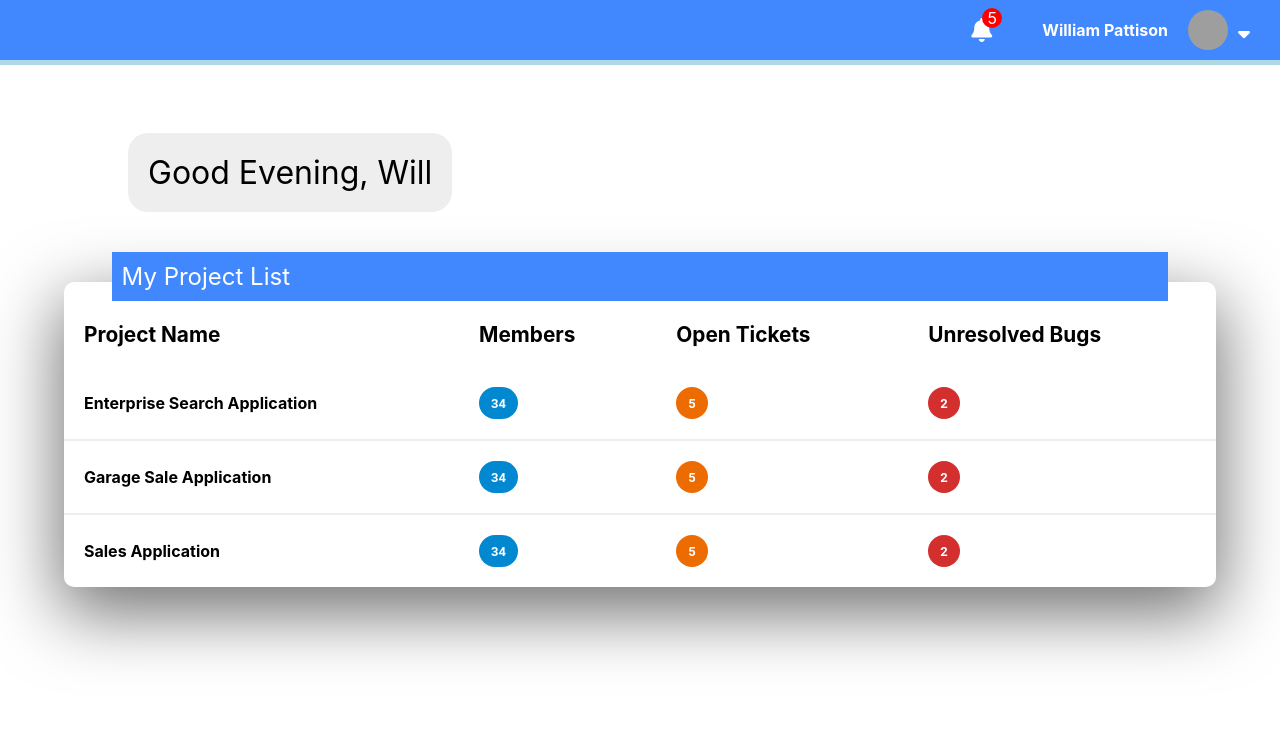
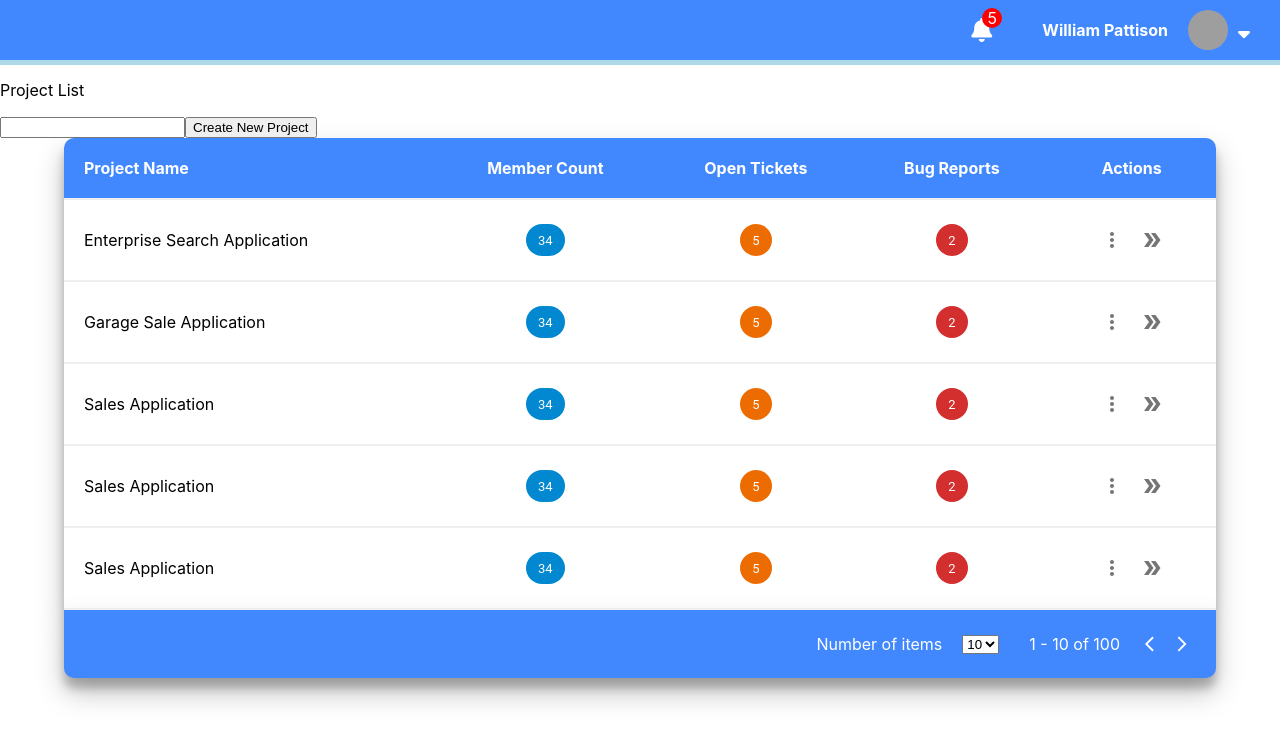
Before and after one commit to sQuillP/Scout, a React (Create React App) app in the folder client/: page /projects in a window 1280 px wide. Shown: the top 742 px of the page. Built offline with nearby package versions, Linux system fonts and the light colour scheme; grey boxes are pictures that could not be loaded.

Commit message:
refurbished projectHome component

```diff
--- a/client/package.json
+++ b/client/package.json
@@ -5,7 +5,8 @@
   "dependencies": {
     "@emotion/react": "^11.11.0",
     "@emotion/styled": "^11.11.0",
-    "@mui/material": "^5.13.2",
+    "@mui/icons-material": "^5.11.16",
+    "@mui/material": "^5.13.3",
     "@reduxjs/toolkit": "^1.9.5",
     "@testing-library/jest-dom": "^5.16.5",
     "@testing-library/react": "^13.4.0",
--- a/client/src/pages/projects/ProjectHome.js
+++ b/client/src/pages/projects/ProjectHome.js
@@ -1,9 +1,14 @@
 
 import { Chip } from "@mui/material";
 import HorizontalNavigation from "./components/HorizontalNavigation"
-import VerticalNavigation from "./components/VerticalNavigation"
 import "./styles/ProjectHome.css";
-
+import Tooltip from "@mui/material/Tooltip";
+import MoreVertIcon from '@mui/icons-material/MoreVert';
+import DoubleArrowIcon from '@mui/icons-material/DoubleArrow';
+import IconButton from "@mui/material/IconButton";
+import { useState } from "react";
+import ArrowBackIosIcon from '@mui/icons-material/ArrowBackIos';
+import ArrowForwardIosIcon from '@mui/icons-material/ArrowForwardIos';
 
 //make a request to get a list of projects for a user.
 const dummy_data = [
@@ -26,8 +31,23 @@ const dummy_data = [
         members: 34,
         openTickets:5,
         unresolvedBugs: 2,
-        _id:'jklmno'
+        _id:'jklmnosss'
     },
+    {
+        name:'Sales Application',
+        members: 34,
+        openTickets:5,
+        unresolvedBugs: 2,
+        _id:'jklmnoss'
+    },
+    {
+        name:'Sales Application',
+        members: 34,
+        openTickets:5,
+        unresolvedBugs: 2,
+        _id:'jklmnos'
+    },
+
 
 ]
 
@@ -45,66 +65,102 @@ function getSalutations() {
 
 export default function ProjectHome() {
 
-/**
- * show a total results on teh bottom right of hte table
- * possibly divide the page up into sections
- */
+
+    const [currentPage, setCurrentPage] = useState(1);
+    const [resultsPerPage, setResultsPerPage] = useState(5);
+
     return (
         <div className="projectHome">
             <HorizontalNavigation/>
-            {/* <VerticalNavigation/> */}
 
-            <div className="projects-container">
-                <div className="project-welcome-wrapper">
-                    <p className="text welcome-text">{getSalutations() + ", Will"}</p>
-                </div>
-                <div className="project-search">
-                    <div className="project-search-header">
-                        <p className="text">Search for a project</p>
+            {/* section */}
+            <div className="section">
+                <div className="project-navigation">
+                    <p className="project-welcome">Project List</p>
+                    <div className="project-nav-right">
+                        <input type="text" className="search-project"/>
+                        <button>Create New Project</button>
                     </div>
                 </div>
-                <div className="projects-container-wrapper">
-                    <div className="project-table-header">
-                        <p className="text project-table-header-text">
-                            My Project List
-                        </p>
-                    </div>
-                    <table className="projects-table" cellSpacing={0}>
-                        <tbody>
-                            <tr className="projects-tr-header">
-                                <th className="projects-th">Project Name</th>
-                                <th className="projects-th">Members</th>
-                                <th className="projects-th">Open Tickets</th>
-                                <th className="projects-th">Unresolved Bugs</th>
-                            </tr>
-                            {
-                                dummy_data.map((project)=> {
+                <div className="project-content-wrapper">
+                    <div className="projects-container">
+                        <table cellSpacing={0} className="project-table">
+                            <thead className="project-table-header">
+                                <tr className="pt-row-header">
+                                    <th className="pt-item">Project Name</th>
+                                    <th className="pt-item">Member Count</th>
+                                    <th className="pt-item">Open Tickets</th>
+                                    <th className="pt-item">Bug Reports</th>
+                                    <th className="pt-item">Actions</th>
+                                </tr>
+                            </thead>
+                            <tbody className="project-table-body">
+                                {dummy_data.map(row => {
                                     return (
                                         <tr
-                                            key={project._id}
-                                            border='0'
-                                            className="projects-tr"
+                                            key={row._id}
+                                            className="pt-row"
                                         >
-                                            <td className="projects-td">
-                                                {project.name}
+                                            <td className="pt-item">{row.name}</td>
+                                            <td className="pt-item">
+                                                <Chip color="info" label={row.members}/>
                                             </td>
-                                            <td className="projects-td">
-                                                <Chip color="info" label={project.members}/>
+                                            <td className="pt-item">
+                                                <Chip color='warning' label={row.openTickets}/>
                                             </td>
-                                            <td className="projects-td">
-                                                <Chip color="warning" label={ +project.openTickets }/>
+                                            <td className="pt-item">
+                                                <Chip color='error' label={row.unresolvedBugs}/>
                                             </td>
-                                            <td className="projects-td">
-                                                <Chip color='error' label={project.unresolvedBugs}/>
+                                            <td className="pt-item">
+                                                <Tooltip title='Options'>
+                                                    <IconButton>
+                                                        <MoreVertIcon/>
+                                                    </IconButton>
+                                                </Tooltip>
+                                                <Tooltip title='View Project'>
+                                                    <IconButton>
+                                                        <DoubleArrowIcon/>
+                                                    </IconButton>
+                                                </Tooltip>
                                             </td>
                                         </tr>
-                                    );
-                                })
-                            }
-                        </tbody>
-                    </table>
+                                    )
+                                })}
+                            </tbody>
+                        </table>
+                    </div>
+                    <div className="pt-pagination">
+                        <div className="pagination-item">
+                            <label htmlFor="_page-selector">Number of items</label>
+                            <select name="pt-selector" id="_page-selector">
+                                <option value="10">10</option>
+                                <option value="10">20</option>
+                                <option value="10">30</option>
+                                <option value="10">40</option>
+                            </select>
+                        </div>
+                        <div className="pagination-item">
+                            <p className="text">1 - 10 of 100 </p>
+                            <div>
+                                <IconButton size='small'>
+                                    <ArrowBackIosIcon htmlColor="white" fontSize="0.7em"/>
+                                </IconButton>
+                                <IconButton size="small">
+                                    <ArrowForwardIosIcon htmlColor="white" fontSize="0.7em"/>
+                                </IconButton>
+                            </div>
+                        </div>
+                    </div>
                 </div>
             </div>
         </div>
     )
 }
+
+/**
+ *
+ *
+ * <IconButton size="small">
+                                                <ArrowForwardIosIcon fontSize="0.7em"/>
+                                            </IconButton>
+ */
--- a/client/src/pages/projects/styles/HorizontalNavigation.css
+++ b/client/src/pages/projects/styles/HorizontalNavigation.css
@@ -6,6 +6,9 @@
   justify-content: flex-end;
   align-items: center;
   border-bottom: 5px solid lightblue;
+  top: 0;
+  left: 0;
+  z-index: 2;
 }
 
 .horizontal-nav-content {
--- a/client/src/pages/projects/styles/ProjectHome.css
+++ b/client/src/pages/projects/styles/ProjectHome.css
@@ -1,87 +1,114 @@
-.projects-container {
-    height: 90vh;
-    width: 100%;
-    display: flex;;
-    justify-content: center;
-    align-items: center;
-    flex-direction: column;
-}
-
-.project-welcome-wrapper {
-    background: #eee;
-    padding: 20px;
-    border-radius: 20px;
-    margin-bottom: 50px;;
-    font-size: 2em;
-    align-self: flex-start;
-    margin-left: 10vw;
-}
-
-.projects-container-wrapper {
-    box-shadow: rgba(0, 0, 0, 0.56) 0px 22px 70px 4px;
-    border-radius: 10px;
-    width: 90%;
+.projectHome{
     position: relative;
 }
 
+.section {
+    margin-top: 10vh;
+}
+
+.projects-container {
+    overflow-x: auto;
+    max-height: 600px;
+    box-shadow: rgba(0, 0, 0, 0.25) 0px 14px 28px, rgba(0, 0, 0, 0.22) 0px 10px 10px;
+    border-radius: 10px 10px 0 0;
+}
+
+.project-content-wrapper {
+    width: 90vw;
+    margin: 0 auto;
+}
+
+.project-table {
+    position: relative;
+    width: 100%;
+}
+
+.project-table-header {
+    position: sticky;
+    top: 0;
+    z-index: 1;
+}
+
+.pt-row-header {
+    background: var(--darkest-blue);
+    color: white;
+}
+
+.pt-item {
+    padding: 20px 20px;
+    text-align: left;
+}
+
+tbody.pt-item:last-child{
+    display: flex;;
+}
 
 
+.pt-item:not(.pt-item:first-child) {
+    text-align: center;
+}
 
+.pt-row {
+    transition: 100ms linear background;
+    cursor: pointer;
+}
 
-.project-table-header {
-    padding: 10px;
-    background: var(--darkest-blue);
-    color: white;
-    font-size: 1.5em;
-    width: 90%;
-    position: absolute;
-
-    /* border-radius: 20px; */
-    margin: 0 auto;
-    top: -30px;
-    left: 0px;
-    right: 0px;
+ .pt-item {
+    border-bottom: 2px solid #eee;
+    white-space: nowrap;
 
 }
 
-.projects-tr {
-    overflow: hidden;
+.pt-row:hover {
+    background: #eee;;
 }
 
-.projects-tr:hover .projects-td {
-    background: #eee;
+/* pagination */
+
+.pt-pagination {
+    box-sizing: border-box;
+    display: flex;
+    justify-content: flex-end;
+    padding: 20px;
+    background: var(--darkest-blue);
+    color: white;
+    border-radius: 0 0 10px 10px;
+    box-shadow: rgba(0, 0, 0, 0.25) 0px 14px 28px, rgba(0, 0, 0, 0.22) 0px 10px 10px;
+
 }
 
-.projects-th {
-    padding: 40px 20px 20px 20px;
-    text-align: left;
-    font-size: 1.3em;
+.pagination-item {
+    display: flex;;
+    align-items: center;
+    margin-left: 10px;
 }
 
-.projects-td {
-    padding: 20px;
-    text-align: left;
-    transition: 100ms linear background;
-    cursor: pointer;
-    font-weight: 700;
+.pagination-item > * {
+    margin-left: 20px;
 }
 
 
-.projects-tr:not(.projects-tr:last-child) .projects-td{
-    border-bottom: 2px solid #eee;;
+@media screen and (max-width: 880px) {
+    /* .projects-container, .pt-pagination { */
+        /* width: 100vw; */
+    /* } */
+
+    .project-content-wrapper {
+        width: 100%;
+    }
+
+    .pt-pagination, .projects-container {
+        border-radius: 0;
+    }
+    .pt-pagination {
+        justify-content: space-between;
+    }
 }
 
-
-.projects-table {
-    width: 100%;
-}
-
-
-
-
-@media screen and (max-width: 800px) {
-
-    .projects-container-wrapper {
-        width: 100%;
+@media screen and (max-width: 450px) {
+    .pt-pagination {
+        flex-direction: column;
+        justify-content: center;
+        align-items: center;
     }
 }
```
Also changed, not shown: 1 other file (tests, documents, lock files or other folders).
